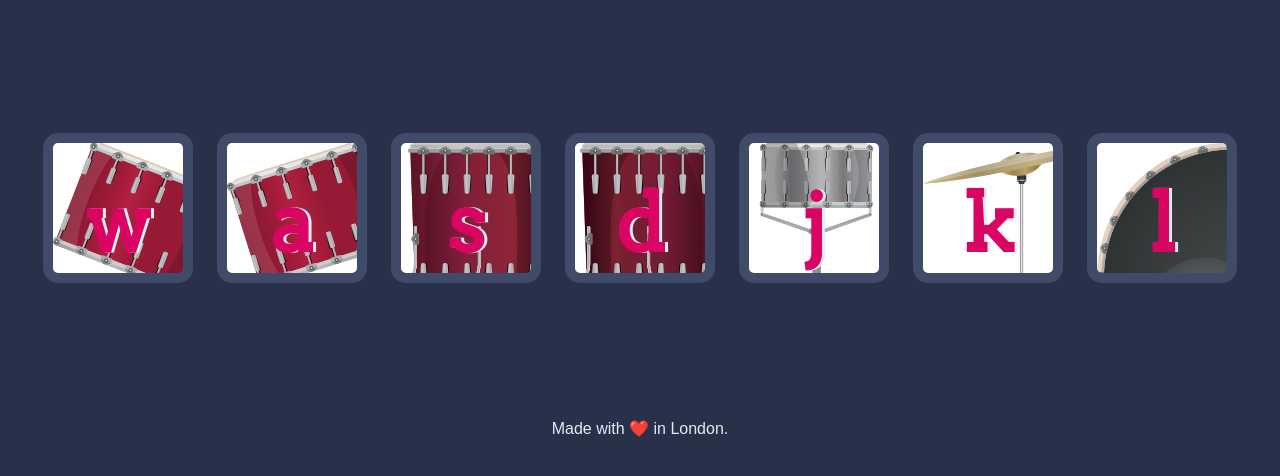
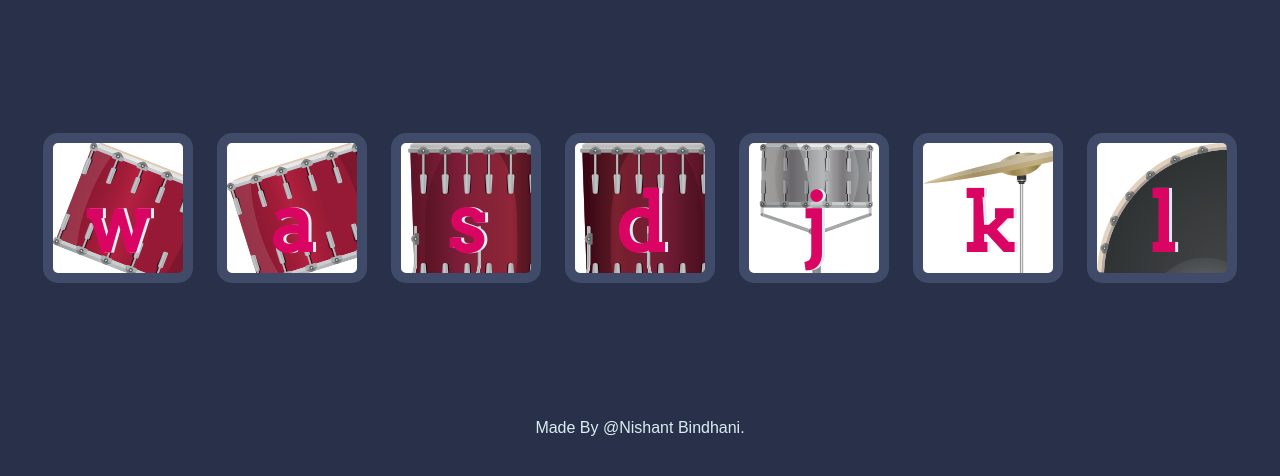
Before and after one commit to Nishant-Bindhani/Drumkit, a plain HTML site: page index.html in a window 1280 px wide. Shown: the part 156-632 px from the top of the page. Drawn offline with Linux system fonts and the light colour scheme.

Commit message:
Update index.html

```diff
--- a/index.html
+++ b/index.html
@@ -26,7 +26,7 @@
     <script src="index.js"></script>
 </body>
 <footer>
-    Made with ❤️ in London.
+    Made By @Nishant Bindhani.
 </footer>
 
 </html>
```
